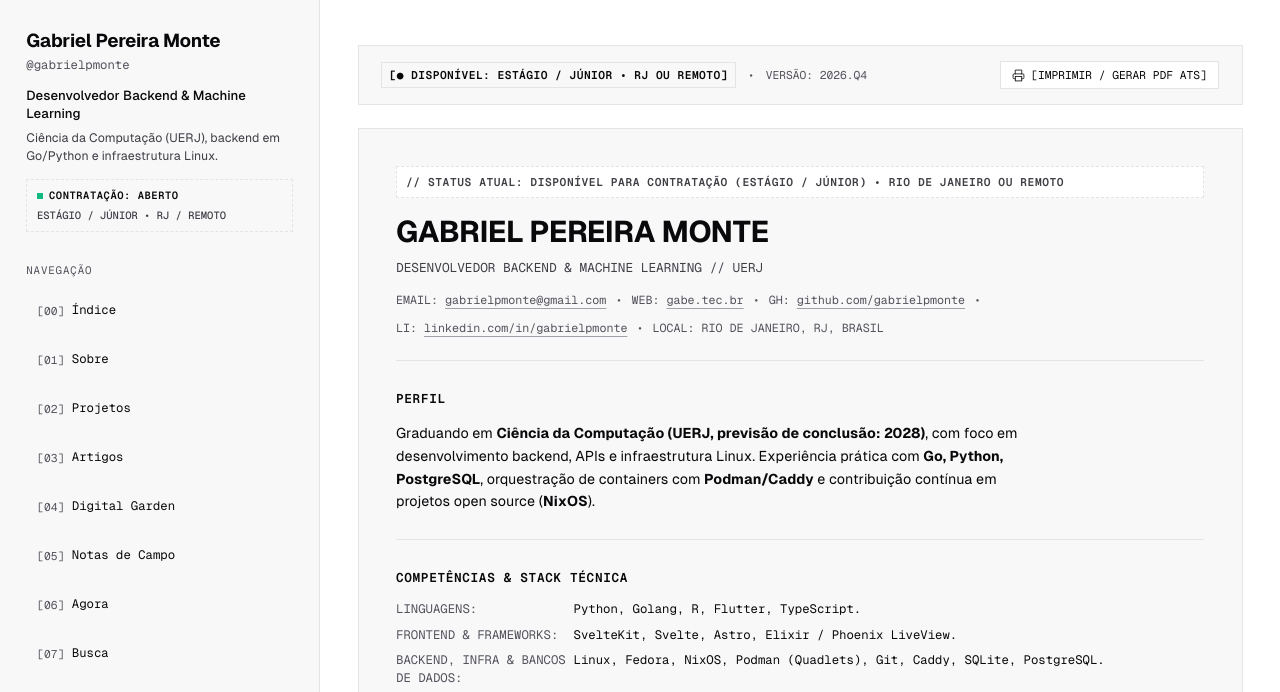
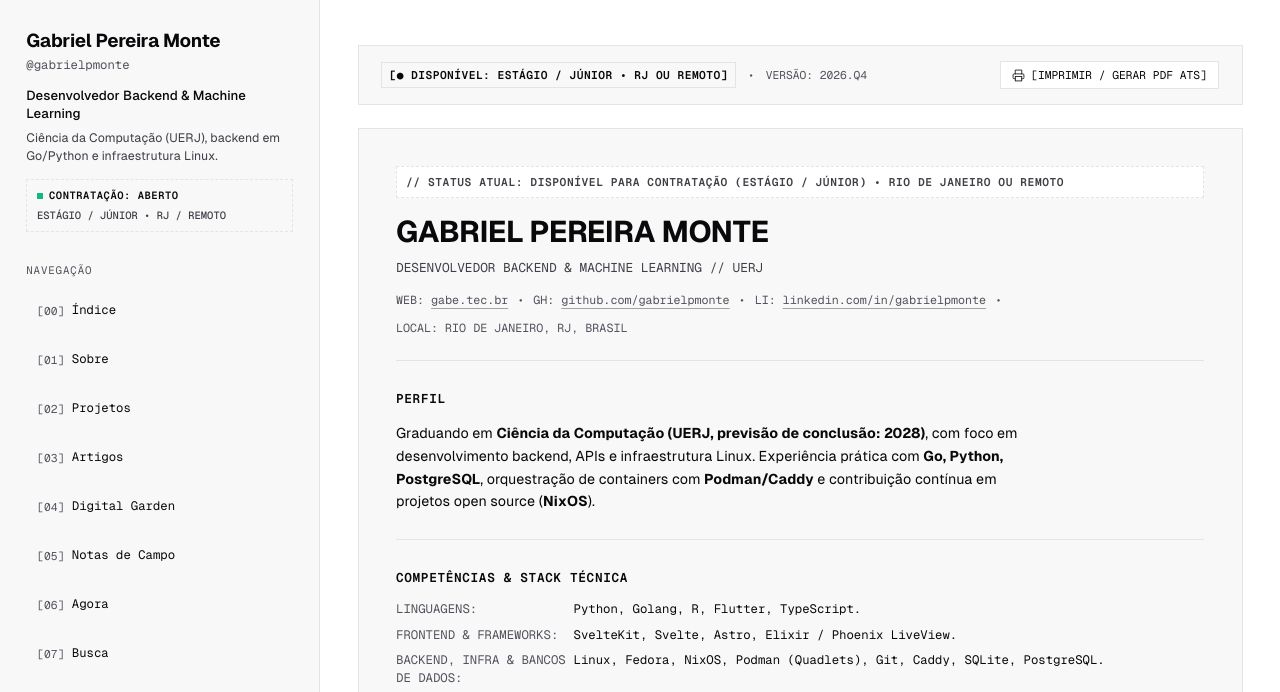
Before and after one commit to gabrielpmonte/gabe.tec.br, an Astro site: page /curriculum in a window 1280 px wide. Shown: the top 692 px of the page. Built offline with nearby package versions, Linux system fonts and the light colour scheme; Astro itself is replaced by a stand-in of ours.

Commit message:
chore(curriculum): remove public email from curriculum header

```diff
--- a/src/pages/curriculum.astro
+++ b/src/pages/curriculum.astro
@@ -33,8 +33,6 @@ import { SITE } from '../site.config';
         <h1 class="cv-name">{SITE.author.toUpperCase()}</h1>
         <div class="cv-headline font-mono">DESENVOLVEDOR BACKEND &amp; MACHINE LEARNING // UERJ</div>
         <div class="cv-contact-row font-mono">
-          <span>EMAIL: <a href={`mailto:${SITE.email}`}>{SITE.email}</a></span>
-          <span>•</span>
           <span>WEB: <a href={SITE.url}>{SITE.domain}</a></span>
           <span>•</span>
           <span>GH: <a href={SITE.github.url} target="_blank" rel="noopener noreferrer">github.com/{SITE.github.handle}</a></span>
```
